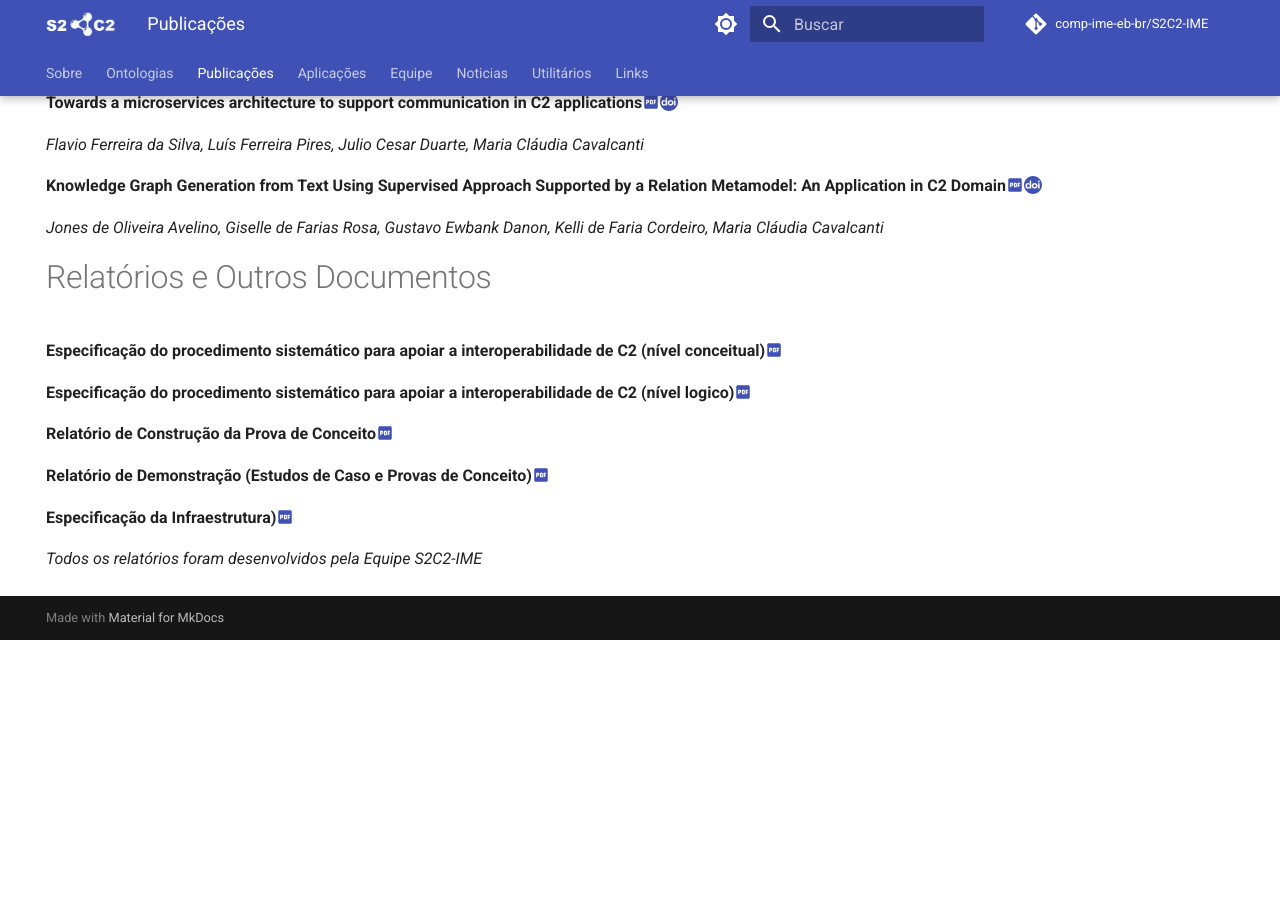
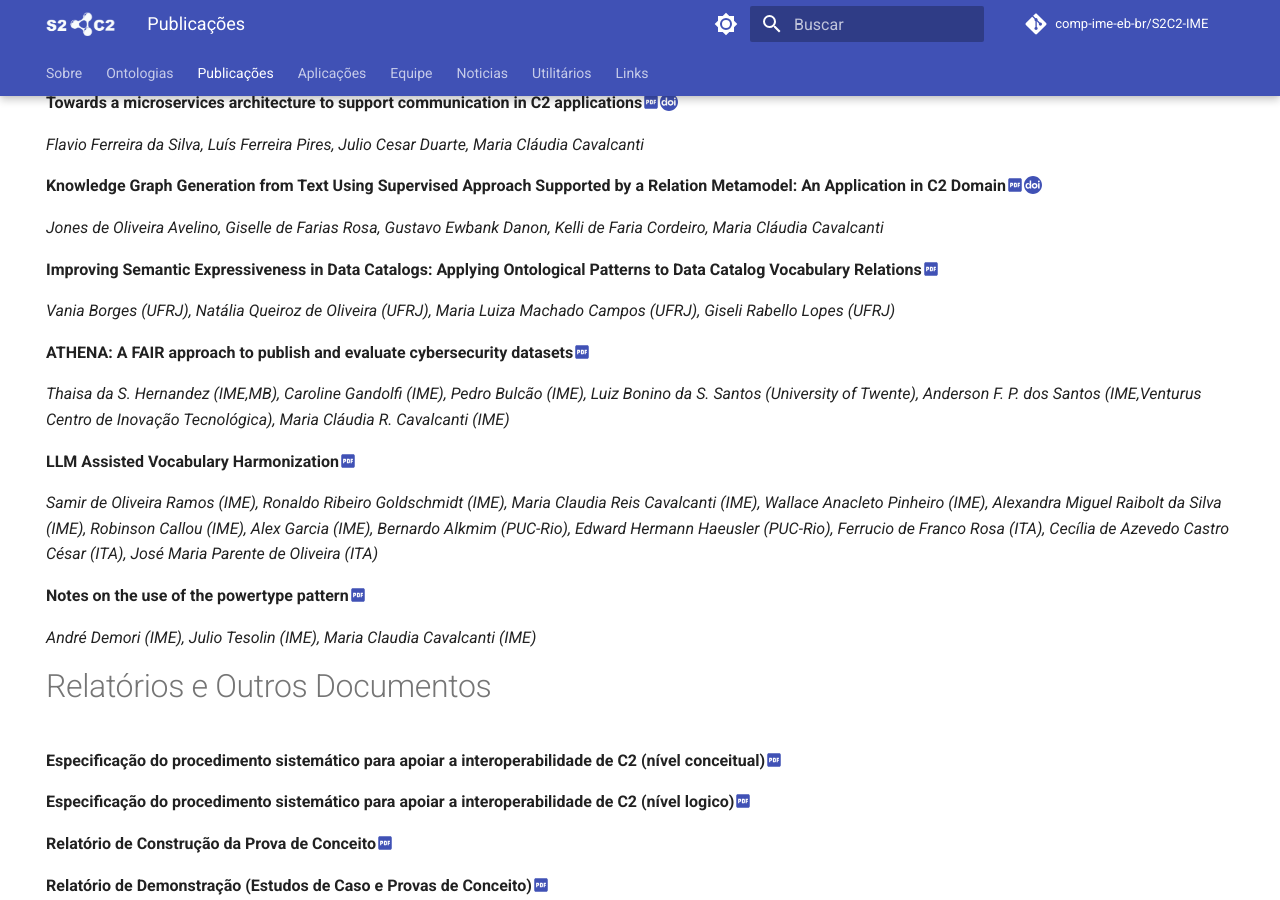
Before and after one commit to comp-ime-eb-br/S2C2-IME, an MkDocs documentation site: the page built from docs/publi.md, in a window 1280 px wide and 900 px high, scrolled down 2313 px. Built offline with MkDocs 1.6.1 and Material for MkDocs 9.7.7, drawn with Linux system fonts in a browser that asks for light colours; comment, search, counter and statistics services are not loaded; before the commit the page ends 2953 px from its top, so only the background shows below that.

Commit message:
Update publi.md incluí public Ontobras

```diff
--- a/docs/publi.md
+++ b/docs/publi.md
@@ -108,7 +108,21 @@ hide:
 
 *Jones de Oliveira Avelino, Giselle de Farias Rosa, Gustavo Ewbank Danon,  Kelli de Faria Cordeiro, Maria Cláudia Cavalcanti*
 
+**Improving Semantic Expressiveness in Data Catalogs: Applying Ontological Patterns to Data Catalog Vocabulary Relations**[:material-file-pdf-box:{ title="file"}](https://github.com/comp-ime-eb-br/S2C2-IME/blob/main/publi/ONTOBRAS_2025_paper_38.pdf?raw=true){:download="ONTOBRAS_2025_paper_38"}
 
+*Vania Borges (UFRJ), Natália Queiroz de Oliveira (UFRJ), Maria Luiza Machado Campos (UFRJ), Giseli Rabello Lopes (UFRJ)*
+
+**ATHENA: A FAIR approach to publish and evaluate cybersecurity datasets**[:material-file-pdf-box:{ title="file"}](https://github.com/comp-ime-eb-br/S2C2-IME/blob/main/publi/ONTOBRAS_2025_paper_19.pdf?raw=true){:download="ONTOBRAS_2025_paper_19"}
+
+*Thaisa da S. Hernandez (IME,MB), Caroline Gandolfi (IME), Pedro Bulcão (IME), Luiz Bonino da S. Santos (University of Twente), Anderson F. P. dos Santos (IME,Venturus Centro de Inovação Tecnológica), Maria Cláudia R. Cavalcanti (IME)*
+
+**LLM Assisted Vocabulary Harmonization**[:material-file-pdf-box:{ title="file"}](https://github.com/comp-ime-eb-br/S2C2-IME/blob/main/publi/ONTOBRAS_2025_paper_7.pdf?raw=true){:download="ONTOBRAS_2025_paper_7"}
+
+*Samir de Oliveira Ramos (IME), Ronaldo Ribeiro Goldschmidt (IME), Maria Claudia Reis Cavalcanti (IME), Wallace Anacleto Pinheiro (IME), Alexandra Miguel Raibolt da Silva (IME), Robinson Callou (IME), Alex Garcia (IME), Bernardo Alkmim (PUC-Rio), Edward Hermann Haeusler (PUC-Rio), Ferrucio de Franco Rosa (ITA), Cecília de Azevedo Castro César (ITA), José Maria Parente de Oliveira (ITA)*
+
+**Notes on the use of the powertype pattern**[:material-file-pdf-box:{ title="file"}](https://github.com/comp-ime-eb-br/S2C2-IME/blob/main/publi/ONTOBRAS_2025_paper_10.pdf?raw=true){:download="ONTOBRAS_2025_paper_10"}
+
+*André Demori (IME), Julio Tesolin (IME), Maria Claudia Cavalcanti (IME)*
 
 # Relatórios e Outros Documentos
 
```
